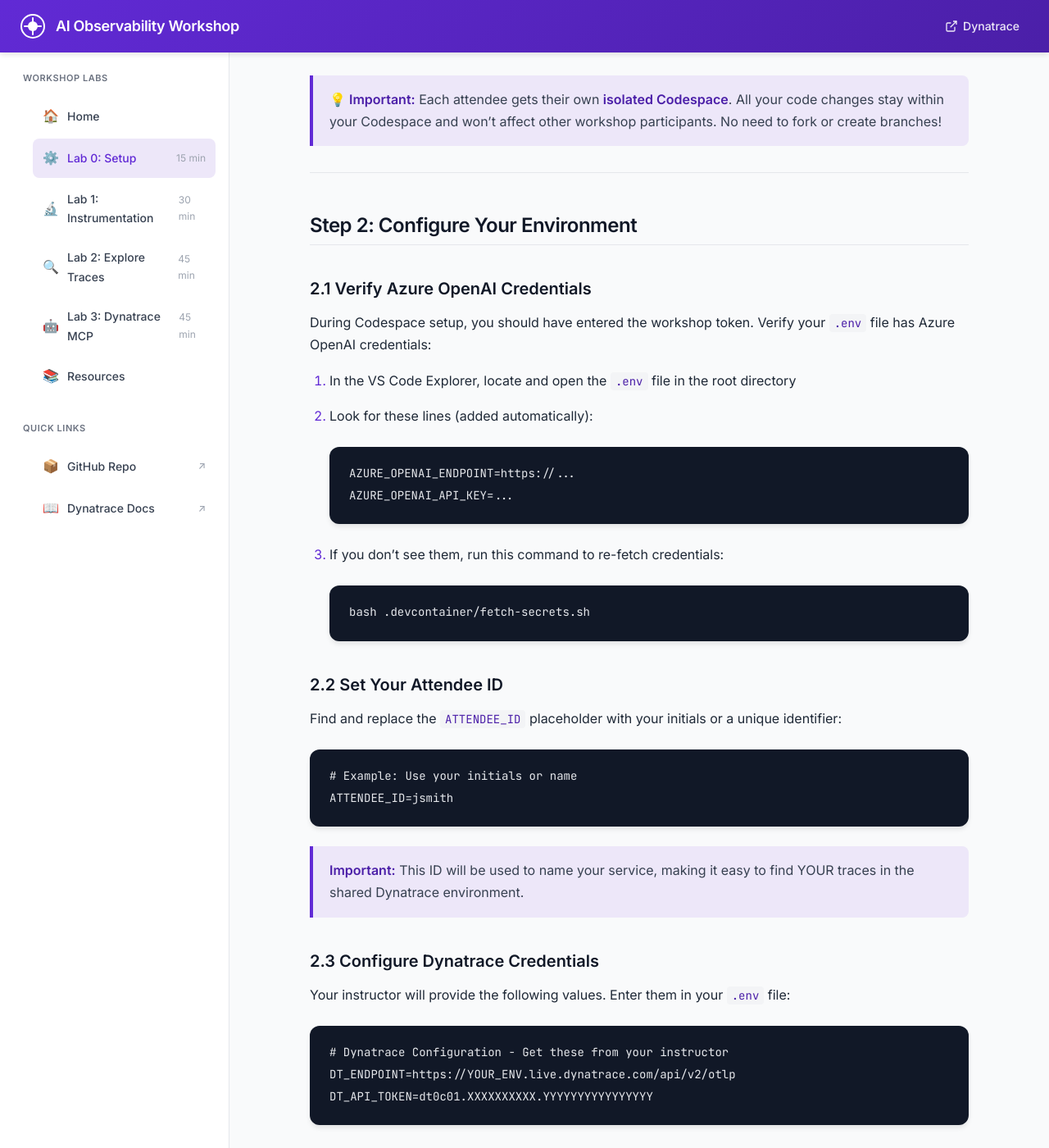
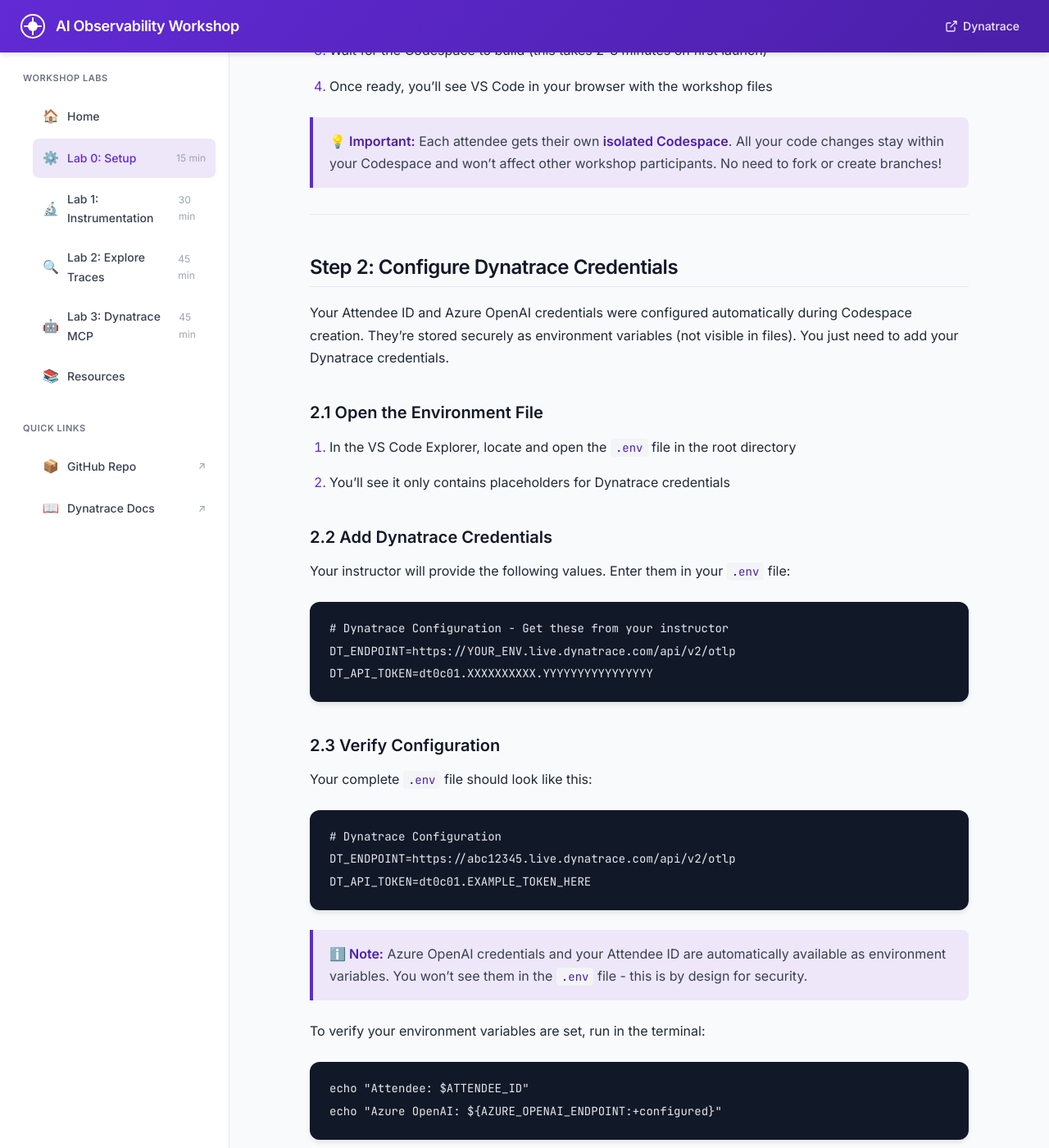
Before and after one commit to SudoSmitty/dynatrace-ai-mcp-workshop, a Jekyll site: the page built from docs/lab0-setup.md, in a window 1280 px wide and 1400 px high, scrolled down 870 px. Shown: the whole window at 82% size. Built offline with Jekyll 4.4.1, drawn with Linux system fonts in a browser that asks for light colours; some of the changed text lies outside the part shown.

Commit message:
adjust setup of codespace

````diff
--- a/docs/lab0-setup.md
+++ b/docs/lab0-setup.md
@@ -27,9 +27,11 @@
 
    [![Open in GitHub Codespaces](https://github.com/codespaces/badge.svg)](https://codespaces.new/sudosmitty/dynatrace-ai-mcp-workshop?quickstart=1)
 
-2. Wait for the Codespace to build (this takes 2-3 minutes on first launch)
+2. **You'll be prompted for two things:**
+   - **Attendee ID** - Enter your initials or a unique identifier (e.g., `jsmith`, `user01`)
+   - **Workshop Token** - Your instructor will share this (e.g., `dynatrace2026`)
 
-3. **You'll be prompted for a workshop token.** Your instructor will share a simple word or phrase (like `dynatrace2026`). Enter it in the prompt.
+3. Wait for the Codespace to build (this takes 2-3 minutes on first launch)
 
 4. Once ready, you'll see VS Code in your browser with the workshop files
 
@@ -37,37 +39,17 @@
 
 ---
 
-## Step 2: Configure Your Environment
+## Step 2: Configure Dynatrace Credentials
 
-### 2.1 Verify Azure OpenAI Credentials
+Your Attendee ID and Azure OpenAI credentials were configured automatically during Codespace creation. They're stored securely as environment variables (not visible in files). You just need to add your Dynatrace credentials.
 
-During Codespace setup, you should have entered the workshop token. Verify your `.env` file has Azure OpenAI credentials:
+### 2.1 Open the Environment File
 
 1. In the VS Code Explorer, locate and open the `.env` file in the root directory
 
-2. Look for these lines (added automatically):
-   ```bash
-   AZURE_OPENAI_ENDPOINT=https://...
-   AZURE_OPENAI_API_KEY=...
-   ```
+2. You'll see it only contains placeholders for Dynatrace credentials
 
-3. If you don't see them, run this command to re-fetch credentials:
-   ```bash
-   bash .devcontainer/fetch-secrets.sh
-   ```
-
-### 2.2 Set Your Attendee ID
-
-Find and replace the `ATTENDEE_ID` placeholder with your initials or a unique identifier:
-
-```bash
-# Example: Use your initials or name
-ATTENDEE_ID=jsmith
-```
-
-> **Important:** This ID will be used to name your service, making it easy to find YOUR traces in the shared Dynatrace environment.
-
-### 2.3 Configure Dynatrace Credentials
+### 2.2 Add Dynatrace Credentials
 
 Your instructor will provide the following values. Enter them in your `.env` file:
 
@@ -77,28 +59,23 @@
 DT_API_TOKEN=dt0c01.XXXXXXXXXX.YYYYYYYYYYYYYYYY
 ```
 
-### 2.4 Verify Configuration
+### 2.3 Verify Configuration
 
 Your complete `.env` file should look like this:
 
 ```bash
-# Attendee Configuration
-ATTENDEE_ID=jsmith
-
 # Dynatrace Configuration
 DT_ENDPOINT=https://abc12345.live.dynatrace.com/api/v2/otlp
 DT_API_TOKEN=dt0c01.EXAMPLE_TOKEN_HERE
+```
 
-# Azure OpenAI Configuration (fetched from secrets server)
-AZURE_OPENAI_ENDPOINT=https://your-resource.openai.azure.com
-AZURE_OPENAI_API_KEY=your-key-here
-AZURE_OPENAI_CHAT_DEPLOYMENT=gpt-4o-mini
-AZURE_OPENAI_EMBEDDING_DEPLOYMENT=text-embedding-ada-002
-AZURE_OPENAI_API_VERSION=2024-08-01-preview
+> **ℹ️ Note:** Azure OpenAI credentials and your Attendee ID are automatically available as environment variables. You won't see them in the `.env` file - this is by design for security.
 
-# App Configuration (leave as default)
-APP_HOST=0.0.0.0
-APP_PORT=8000
+To verify your environment variables are set, run in the terminal:
+
+```bash
+echo "Attendee: $ATTENDEE_ID"
+echo "Azure OpenAI: ${AZURE_OPENAI_ENDPOINT:+configured}"
 ```
 
 ---
@@ -156,9 +133,9 @@
 Before proceeding to Lab 1, verify:
 
 - [ ] Your Codespace is running
-- [ ] The `.env` file is configured with your `ATTENDEE_ID`
+- [ ] The `.env` file has your `ATTENDEE_ID` (set via Codespace prompt)
+- [ ] The `.env` file has `AZURE_OPENAI_ENDPOINT` and `AZURE_OPENAI_API_KEY` (fetched via workshop token)
 - [ ] The `.env` file has the `DT_ENDPOINT` and `DT_API_TOKEN` from your instructor
-- [ ] The `.env` file has `AZURE_OPENAI_ENDPOINT` and `AZURE_OPENAI_API_KEY` (fetched via workshop token)
 - [ ] The sample application starts without errors
 - [ ] You can access the application in your browser
 - [ ] The chat endpoint responds with AI-generated text
@@ -169,7 +146,7 @@
 
 ### "Azure OpenAI credentials not found"
 
-If you missed entering the workshop token during setup:
+If you skipped entering the workshop token during Codespace creation:
 1. Get the workshop token from your instructor
 2. Run: `bash .devcontainer/fetch-secrets.sh`
 3. Enter the workshop token when prompted
@@ -177,9 +154,15 @@
 
 ### "Invalid workshop token"
 
-1. Double-check you've copied the token correctly from your instructor
+1. Double-check you've entered the token correctly
 2. Make sure there are no extra spaces
 3. Ask your instructor to verify the token is correct
+
+### Missing or wrong ATTENDEE_ID
+
+If you skipped the Attendee ID prompt or want to change it:
+1. Open the `.env` file
+2. Update the `ATTENDEE_ID=` line with your initials
 
 ### "Connection refused" on port 8000
 
````
Also changed, not shown: INSTRUCTOR_GUIDE.md (+57 -3 lines), .devcontainer/devcontainer.json, 4 other files.
